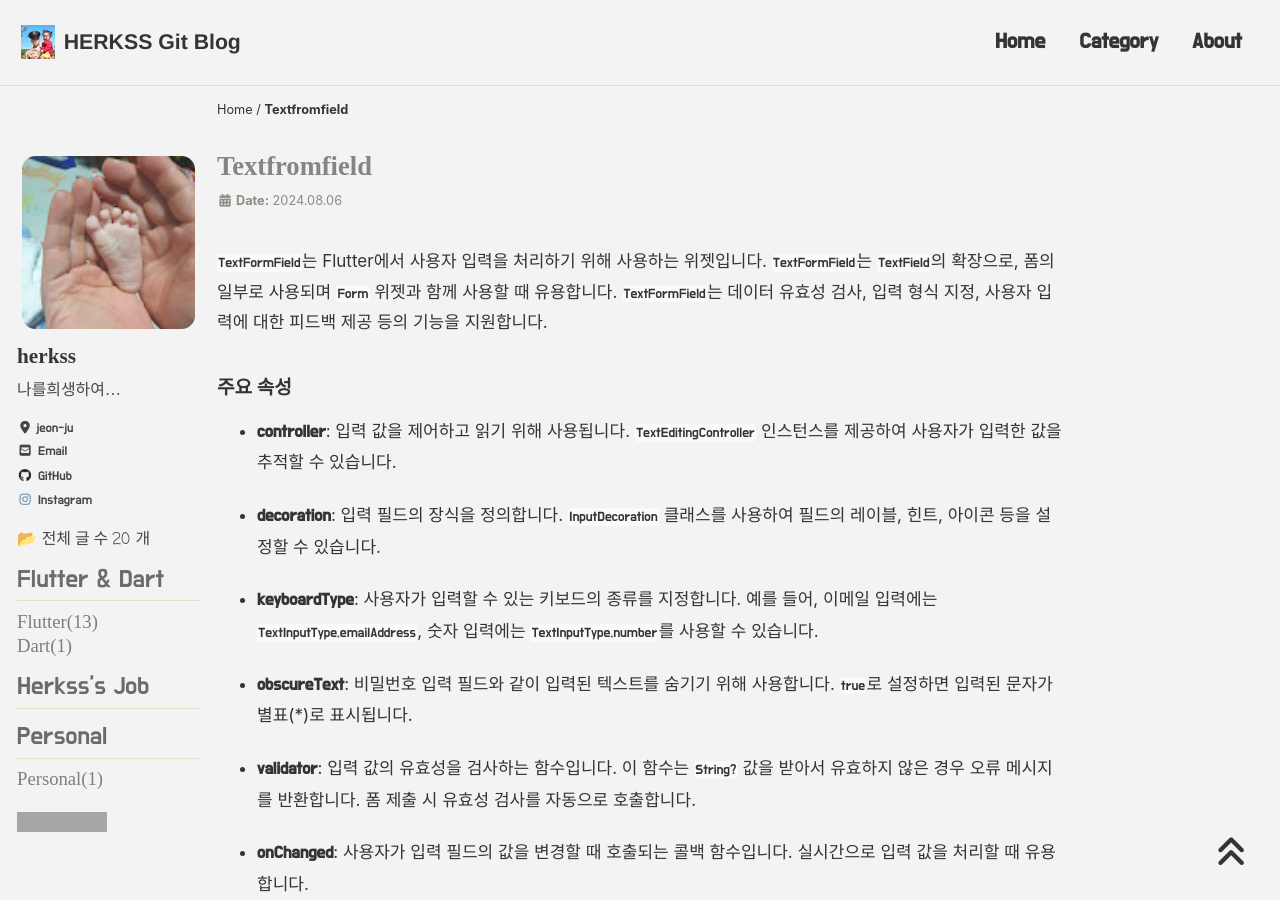
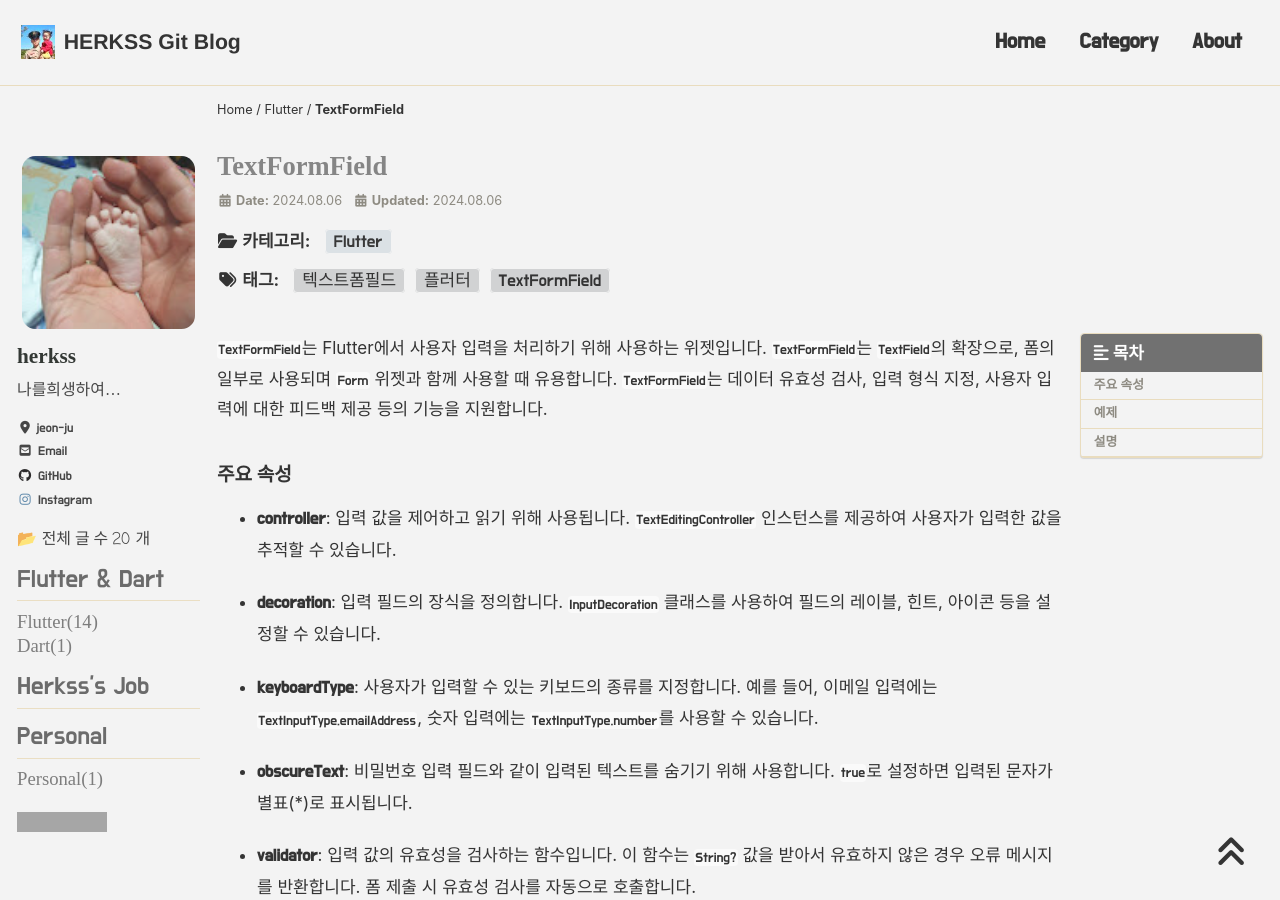
Before and after one commit to herkss/herkss.github.io, a Jekyll site: the page built from _posts/Flutter/2024-08-06-textfromfield.md, in a window 1280 px wide and 900 px high. Built offline with Jekyll 4.4.1, drawn with Linux system fonts in a browser that asks for light colours; cached includes are drawn as plain includes; nearby versions of some CDN libraries; some web fonts are replaced; comment, search, counter and statistics services are not loaded; some of the changed text lies outside the part shown; grey boxes are pictures that could not be loaded.

Commit message:
Update 2024-08-06-textfromfield.md

```diff
--- a/_posts/Flutter/2024-08-06-textfromfield.md
+++ b/_posts/Flutter/2024-08-06-textfromfield.md
@@ -1,3 +1,22 @@
+---
+title:  "TextFormField"
+excerpt: "TextFormField-텍스트폼필드"
+
+categories:
+  - Flutter
+tags:
+  - [TextFormField, 플러터, 텍스트폼필드, ]
+
+toc: true
+toc_sticky: true
+
+date: 2024-08-06
+last_modified_at: 2024-08-06
+
+---
+
+
+
 `TextFormField`는 Flutter에서 사용자 입력을 처리하기 위해 사용하는 위젯입니다. `TextFormField`는 `TextField`의 확장으로, 폼의 일부로 사용되며 `Form` 위젯과 함께 사용할 때 유용합니다. `TextFormField`는 데이터 유효성 검사, 입력 형식 지정, 사용자 입력에 대한 피드백 제공 등의 기능을 지원합니다.
 
 ### 주요 속성
```
